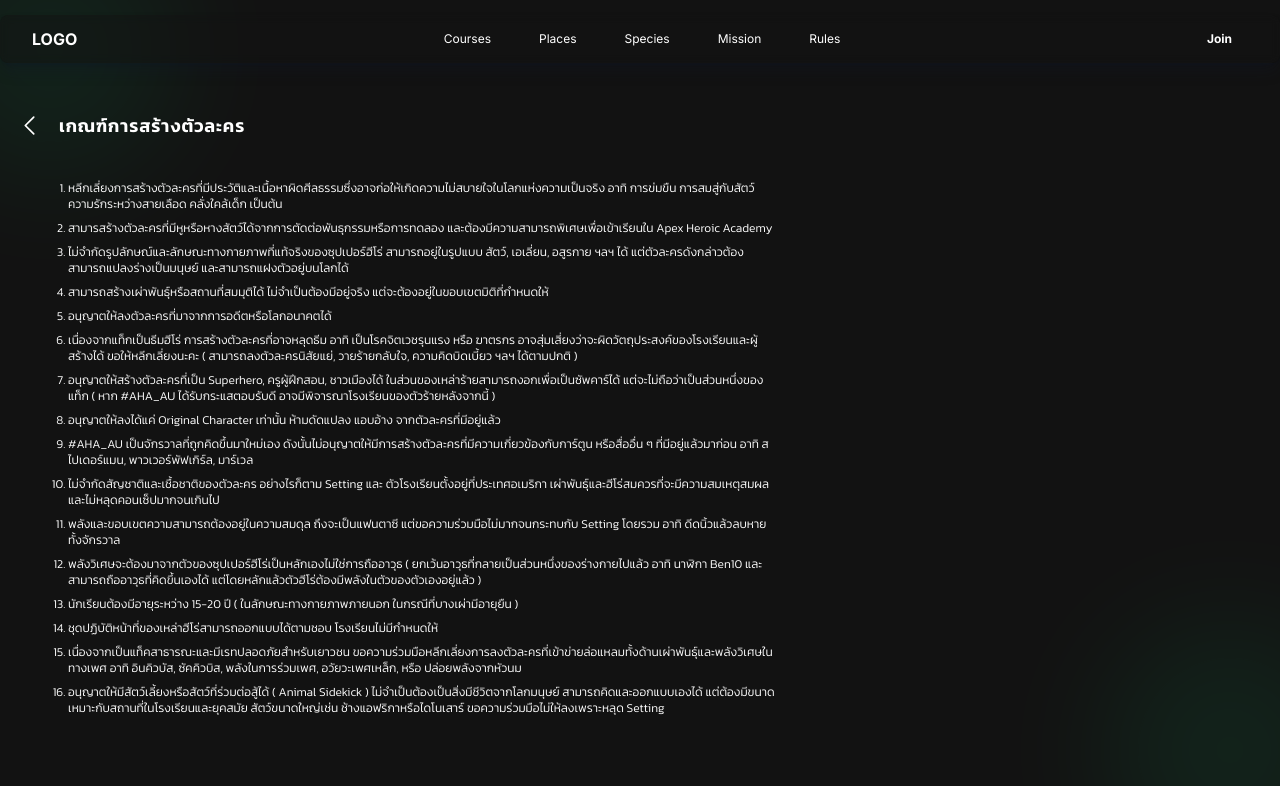
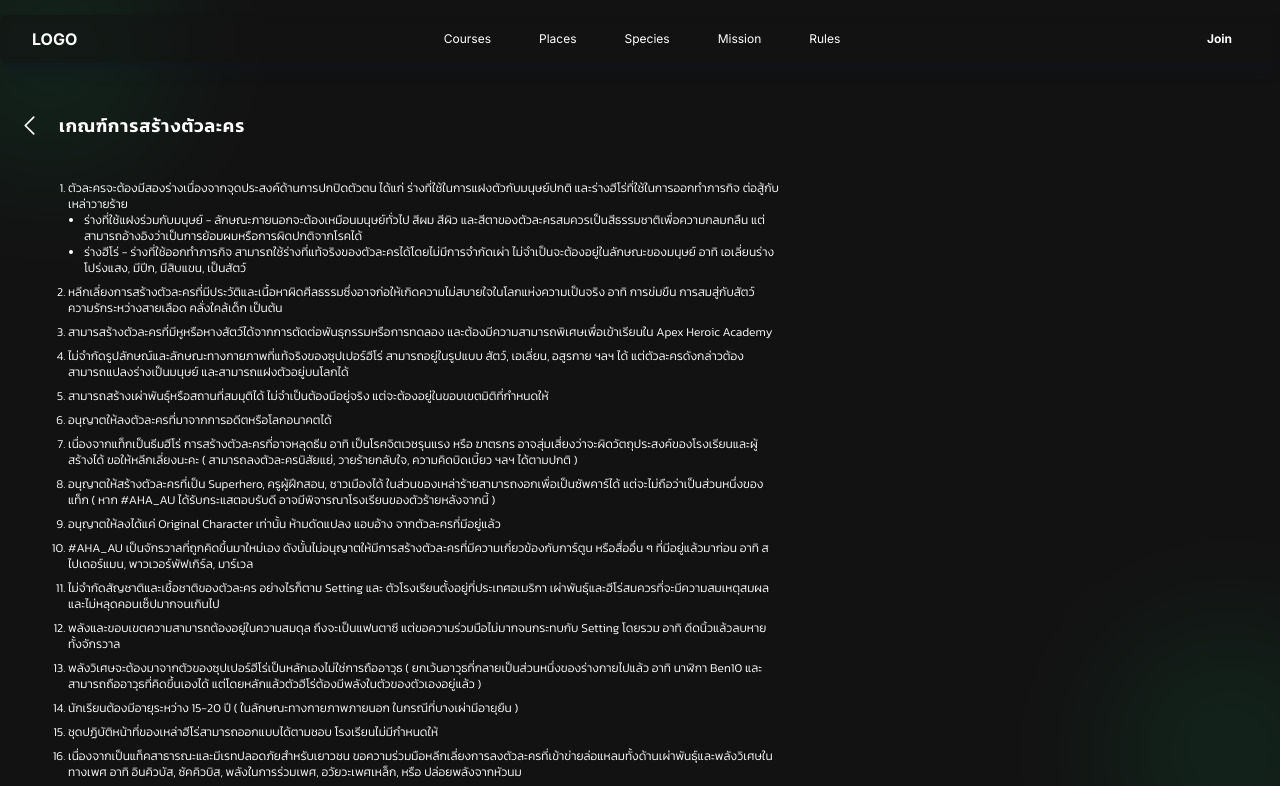
Before and after one commit to SutheeraP/AHA_AU, a Next.js app in the folder aha_au/: page /join/creator in a window 1280 px wide. Shown: the top 786 px of the page. Built offline with nearby package versions, Linux system fonts and the light colour scheme.

Commit message:
change to object array

```diff
--- a/aha_au/src/app/join/creator/page.js
+++ b/aha_au/src/app/join/creator/page.js
@@ -6,30 +6,116 @@ import Footer from "@/app/component/Footer";
 
 export default function page() {
   const rule = [
-
+    {
+      id: 1,
+      content: (
+        <div>
+          <div>
+            ตัวละครจะต้องมีสองร่างเนื่องจากจุดประสงค์ด้านการปกปิดตัวตน ได้แก่
+            ร่างที่ใช้ในการแฝงตัวกับมนุษย์ปกติ
+            และร่างฮีโร่ที่ใช้ในการออกทำภารกิจ ต่อสู้กับเหล่าวายร้าย
+          </div>
+          <ul className="list-disc pl-4">
+            <li>
+              ร่างที่ใช้แฝงร่วมกับมนุษย์ - ลักษณะภายนอกจะต้องเหมือนมนุษย์ทั่วไป
+              สีผม สีผิว และสีตาของตัวละครสมควรเป็นสีธรรมชาติเพื่อความกลมกลืน
+              แต่สามารถอ้างอิงว่าเป็นการย้อมผมหรือการผิดปกติจากโรคได้
+            </li>
+            <li>
+              ร่างฮีโร่ - ร่างที่ใช้ออกทำภารกิจ
+              สามารถใช้ร่างที่แท้จริงของตัวละครได้โดยไม่มีการจำกัดเผ่า
+              ไม่จำเป็นจะต้องอยู่ในลักษณะของมนุษย์ อาทิ เอเลี่ยนร่างโปร่งแสง,
+              มีปีก, มีสิบแขน, เป็นสัตว์
+            </li>
+          </ul>
+        </div>
+      ),
+    },
+    {
+      id: 2,
+      content:
         "หลีกเลี่ยงการสร้างตัวละครที่มีประวัติและเนื้อหาผิดศีลธรรมซึ่งอาจก่อให้เกิดความไม่สบายใจในโลกแห่งความเป็นจริง อาทิ การข่มขืน การสมสู่กับสัตว์ ความรักระหว่างสายเลือด คลั่งใคล้เด็ก เป็นต้น",
+    },
+    {
+      id: 3,
+      content:
         "สามารสร้างตัวละครที่มีหูหรือหางสัตว์ได้จากการตัดต่อพันธุกรรมหรือการทดลอง และต้องมีความสามารถพิเศษเพื่อเข้าเรียนใน Apex Heroic Academy",
+    },
+    {
+      id: 4,
+      content:
         "ไม่จำกัดรูปลักษณ์และลักษณะทางกายภาพที่แท้จริงของซุปเปอร์ฮีโร่ สามารถอยู่ในรูปแบบ สัตว์, เอเลี่ยน, อสูรกาย ฯลฯ ได้ แต่ตัวละครดังกล่าวต้องสามารถแปลงร่างเป็นมนุษย์ และสามารถแฝงตัวอยู่บนโลกได้",
+    },
+    {
+      id: 5,
+      content:
         "สามารถสร้างเผ่าพันธุ์หรือสถานที่สมมุติได้ ไม่จำเป็นต้องมีอยู่จริง แต่จะต้องอยู่ในขอบเขตมิติที่กำหนดให้",
-    "อนุญาตให้ลงตัวละครที่มาจากการอดีตหรือโลกอนาคตได้",
+    },
+    {
+      id: 6,
+      content: "อนุญาตให้ลงตัวละครที่มาจากการอดีตหรือโลกอนาคตได้",
+    },
+    {
+      id: 7,
+      content:
         "เนื่องจากแท็กเป็นธีมฮีโร่ การสร้างตัวละครที่อาจหลุดธีม อาทิ เป็นโรคจิตเวชรุนแรง หรือ ฆาตรกร อาจสุ่มเสี่ยงว่าจะผิดวัตถุประสงค์ของโรงเรียนและผู้สร้างได้ ขอให้หลีกเลี่ยงนะคะ ( สามารถลงตัวละครนิสัยแย่, วายร้ายกลับใจ, ความคิดบิดเบี้ยว ฯลฯ ได้ตามปกติ )",
-    "อนุญาตให้สร้างตัวละครที่เป็น Superhero, ครูผู้ฝึกสอน, ชาวเมืองได้  ในส่วนของเหล่าร้ายสามารถงอกเพื่อเป็นซัพคาร์ได้ แต่จะไม่ถือว่าเป็นส่วนหนึ่งของแท็ก ( หาก #AHA_AU ได้รับกระแสตอบรับดี อาจมีพิจารณาโรงเรียนของตัวร้ายหลังจากนี้ )",
+    },
+    {
+      id: 8,
+      content:
+        "อนุญาตให้สร้างตัวละครที่เป็น Superhero, ครูผู้ฝึกสอน, ชาวเมืองได้ ในส่วนของเหล่าร้ายสามารถงอกเพื่อเป็นซัพคาร์ได้ แต่จะไม่ถือว่าเป็นส่วนหนึ่งของแท็ก ( หาก #AHA_AU ได้รับกระแสตอบรับดี อาจมีพิจารณาโรงเรียนของตัวร้ายหลังจากนี้ )",
+    },
+    {
+      id: 9,
+      content:
         "อนุญาตให้ลงได้แค่ Original Character เท่านั้น ห้ามดัดแปลง แอบอ้าง จากตัวละครที่มีอยู่แล้ว",
+    },
+    {
+      id: 10,
+      content:
         "#AHA_AU เป็นจักรวาลที่ถูกคิดขึ้นมาใหม่เอง ดังนั้นไม่อนุญาตให้มีการสร้างตัวละครที่มีความเกี่ยวข้องกับการ์ตูน หรือสื่ออื่น ๆ ที่มีอยู่แล้วมาก่อน  อาทิ สไปเดอร์แมน, พาวเวอร์พัฟเกิร์ล, มาร์เวล",
+    },
+    {
+      id: 11,
+      content:
         "ไม่จำกัดสัญชาติและเชื้อชาติของตัวละคร อย่างไรก็ตาม Setting และ ตัวโรงเรียนตั้งอยู่ที่ประเทศอเมริกา เผ่าพันธุ์และฮีโร่สมควรที่จะมีความสมเหตุสมผล และไม่หลุดคอนเซ็ปมากจนเกินไป",
+    },
+    {
+      id: 12,
+      content:
         "พลังและขอบเขตความสามารถต้องอยู่ในความสมดุล ถึงจะเป็นแฟนตาซี แต่ขอความร่วมมือไม่มากจนกระทบกับ Setting โดยรวม อาทิ ดีดนิ้วแล้วลบหายทั้งจักรวาล",
+    },
+    {
+      id: 13,
+      content:
         "พลังวิเศษจะต้องมาจากตัวของซุปเปอร์ฮีโร่เป็นหลักเองไม่ใช่การถืออาวุธ ( ยกเว้นอาวุธที่กลายเป็นส่วนหนึ่งของร่างกายไปแล้ว อาทิ นาฬิกา Ben10 และสามารถถืออาวุธที่คิดขึ้นเองได้ แต่โดยหลักแล้วตัวฮีโร่ต้องมีพลังในตัวของตัวเองอยู่แล้ว )",
+    },
+    {
+      id: 14,
+      content:
         "นักเรียนต้องมีอายุระหว่าง 15-20 ปี ( ในลักษณะทางกายภาพภายนอก ในกรณีที่บางเผ่ามีอายุยืน )",
+    },
+    {
+      id: 15,
+      content:
         "ชุดปฏิบัติหน้าที่ของเหล่าฮีโร่สามารถออกแบบได้ตามชอบ โรงเรียนไม่มีกำหนดให้",
+    },
+    {
+      id: 16,
+      content:
         "เนื่องจากเป็นแท็คสาธารณะและมีเรทปลอดภัยสำหรับเยาวชน ขอความร่วมมือหลีกเลี่ยงการลงตัวละครที่เข้าข่ายล่อแหลมทั้งด้านเผ่าพันธุ์และพลังวิเศษในทางเพศ อาทิ อินคิวบัส, ซัคคิวบิส, พลังในการร่วมเพศ, อวัยวะเพศเหล็ก, หรือ ปล่อยพลังจากหัวนม",
-    "อนุญาตให้มีสัตว์เลี้ยงหรือสัตว์ที่ร่วมต่อสู้ได้ ( Animal Sidekick ) ไม่จำเป็นต้องเป็นสิ่งมีชีวิตจากโลกมนุษย์ สามารถคิดและออกแบบเองได้ แต่ต้องมีขนาดเหมาะกับสถานที่ในโรงเรียนและยุคสมัย สัตว์ขนาดใหญ่เช่น ช้างแอฟริกาหรือไดโนเสาร์ ขอความร่วมมือไม่ให้ลงเพราะหลุด Setting",
+    },
+    {
+      id: 17,
+      content: "อนุญาตให้มีสัตว์เลี้ยงหรือสัตว์ที่ร่วมต่อสู้ได้ ( Animal Sidekick ) ไม่จำเป็นต้องเป็นสิ่งมีชีวิตจากโลกมนุษย์ สามารถคิดและออกแบบเองได้ แต่ต้องมีขนาดเหมาะกับสถานที่ในโรงเรียนและยุคสมัย สัตว์ขนาดใหญ่เช่น ช้างแอฟริกาหรือไดโนเสาร์ ขอความร่วมมือไม่ให้ลงเพราะหลุด Setting",
+    },
   ];
   const thiscontent = (
     <div className="md:w-3/5 pl-4">
       <ol className="list-decimal text-xs font-thin">
-        {rule.map((item, index) => (
-          <li key={index} className="pb-2">
-            {item}
+        {rule.map((item) => (
+          <li key={item.id} className="pb-2">
+            {item.content}
           </li>
         ))}
       </ol>
```
Lines whose indentation alone changed are shown as unchanged.
